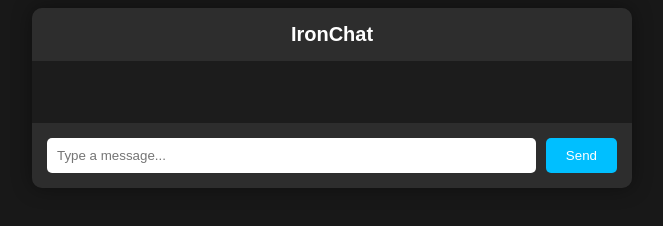
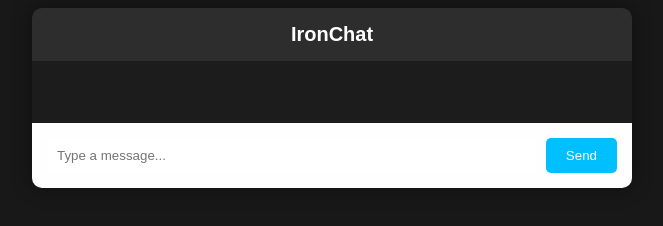
Before and after one commit to ck6499/100x-1A-Chat, a website: page index.html in a window 1280 px wide. Shown: the whole page, without its empty margins (308-971 px from the left). Drawn offline with nearby package versions, Linux system fonts and the light colour scheme; no server answers.

```diff
--- a/index.html
+++ b/index.html
@@ -60,7 +60,7 @@
     display: flex;
     align-items: center;
     padding: 15px;
-    background-color: #2d2d2d;
+    background-color: #fffefe;
   }
 
   #input {
```
